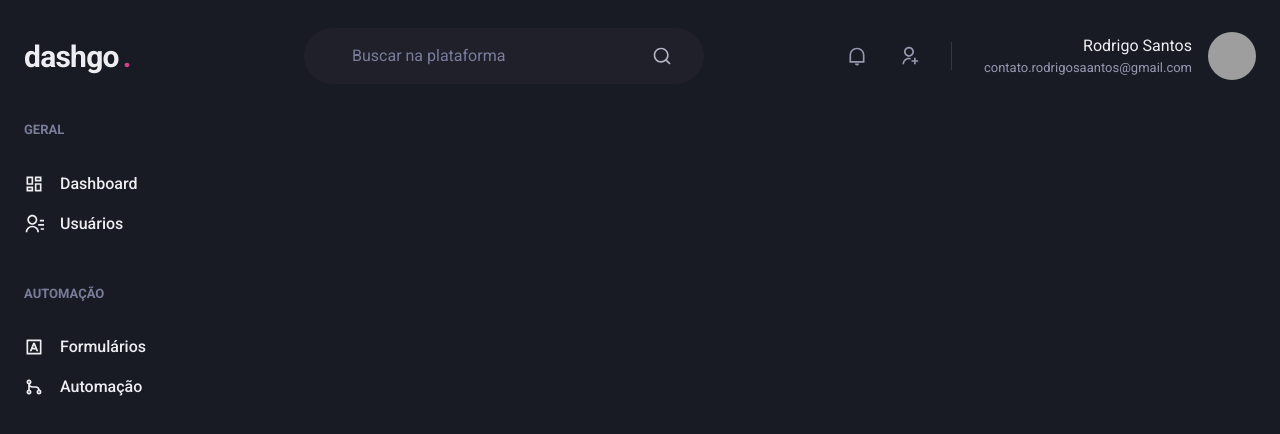
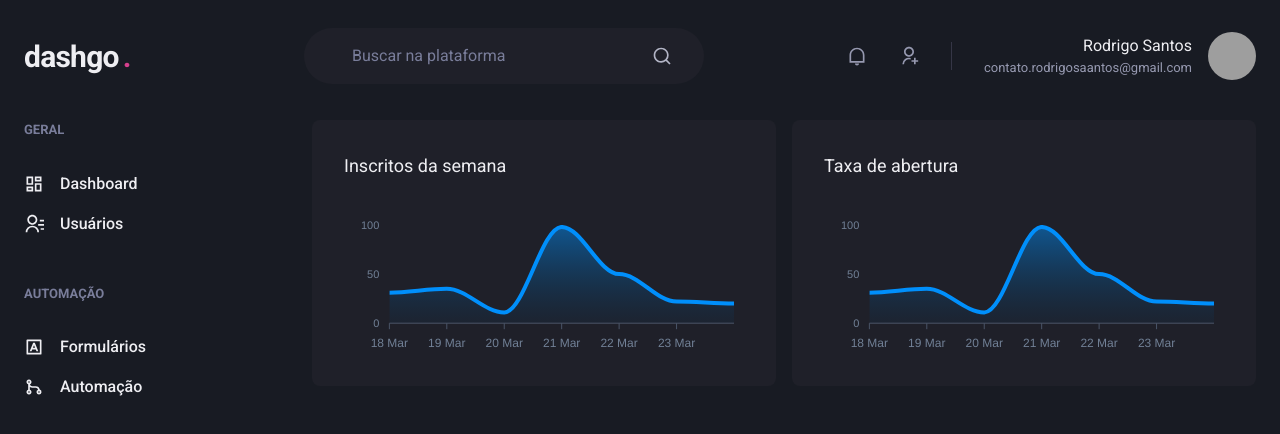
Before and after one commit to RodrigoSaantos/dashgo, a Next.js app: page /dashboard in a window 1280 px wide. Shown: the top 434 px of the page. Built offline with nearby package versions, Linux system fonts and the light colour scheme; grey boxes are pictures that could not be loaded.

Commit message:
Page: Dashboard

```diff
--- a/package.json
+++ b/package.json
@@ -12,9 +12,11 @@
     "@chakra-ui/react": "^2.1.2",
     "@emotion/react": "^11",
     "@emotion/styled": "^11",
+    "apexcharts": "^3.35.3",
     "framer-motion": "^6",
     "next": "12.1.6",
     "react": "18.1.0",
+    "react-apexcharts": "^1.4.0",
     "react-dom": "18.1.0",
     "react-icons": "^4.4.0"
   },
--- a/src/pages/dashboard.tsx
+++ b/src/pages/dashboard.tsx
@@ -1,6 +1,68 @@
-import { Flex } from '@chakra-ui/react';
+import { Box, Flex, SimpleGrid, Text, theme } from '@chakra-ui/react';
+import dynamic from 'next/dynamic';
 import { Header } from '../components/Header';
 import { Sidebar } from '../components/Sidbar';
+import { ApexOptions } from 'apexcharts';
+
+
+const Chart = dynamic(() => import('react-apexcharts'), {
+  ssr: false,
+});
+
+const options: ApexOptions = {
+  chart: {
+    toolbar: {
+      show: false,
+    },
+    zoom: {
+      enabled: false,
+    },
+    foreColor: theme.colors.gray[500],
+  },
+  grid: {
+    show: false,
+  },
+  dataLabels: {
+    enabled: false,
+  },
+  tooltip: {
+    enabled: false,
+  },
+  xaxis: {
+    type: 'datetime',
+    axisBorder: {
+      color: theme.colors.gray[600],
+    },
+    axisTicks: {
+      color: theme.colors.gray[600],
+    },
+    categories: [
+      '2021-03-18T00:00:00.000Z',
+      '2021-03-19T00:00:00.000Z',
+      '2021-03-20T00:00:00.000Z',
+      '2021-03-21T00:00:00.000Z',
+      '2021-03-22T00:00:00.000Z',
+      '2021-03-23T00:00:00.000Z',
+      '2021-03-24T00:00:00.000Z',
+    ],
+  },
+  fill: {
+    opacity: 0.3,
+    type: 'gradient',
+    gradient: {
+      shade: 'dark',
+      opacityFrom: 0.7,
+      opacityTo: 0.3,
+    },
+  },
+};
+
+const series = [
+  {
+    name: 'series1',
+    data: [31, 35, 11, 98, 50, 22, 20],
+  },
+];
 
 export default function Dashboard() {
   return (
@@ -9,6 +71,21 @@
 
       <Flex w="100%" my={6} maxW={1480} mx="auto" px={6}>
         <Sidebar />
+
+        <SimpleGrid flex={1} gap={4} minChildWidth="320px" alignItems="flex-start">
+          <Box p={8} bg="gray.800" borderRadius={8} pb={4}>
+            <Text fontSize="lg" mb={4}>
+              Inscritos da semana
+            </Text>
+            <Chart options={options} series={series} type="area" height={160} />
+          </Box>
+          <Box p={8} bg="gray.800" borderRadius={8} pb={4}>
+            <Text fontSize="lg" mb={4}>
+              Taxa de abertura
+            </Text>
+            <Chart options={options} series={series} type="area" height={160} />
+          </Box>
+        </SimpleGrid>
       </Flex>
     </Flex>
   );
```
Also changed, not shown: 1 other file (tests, documents, lock files or other folders).
